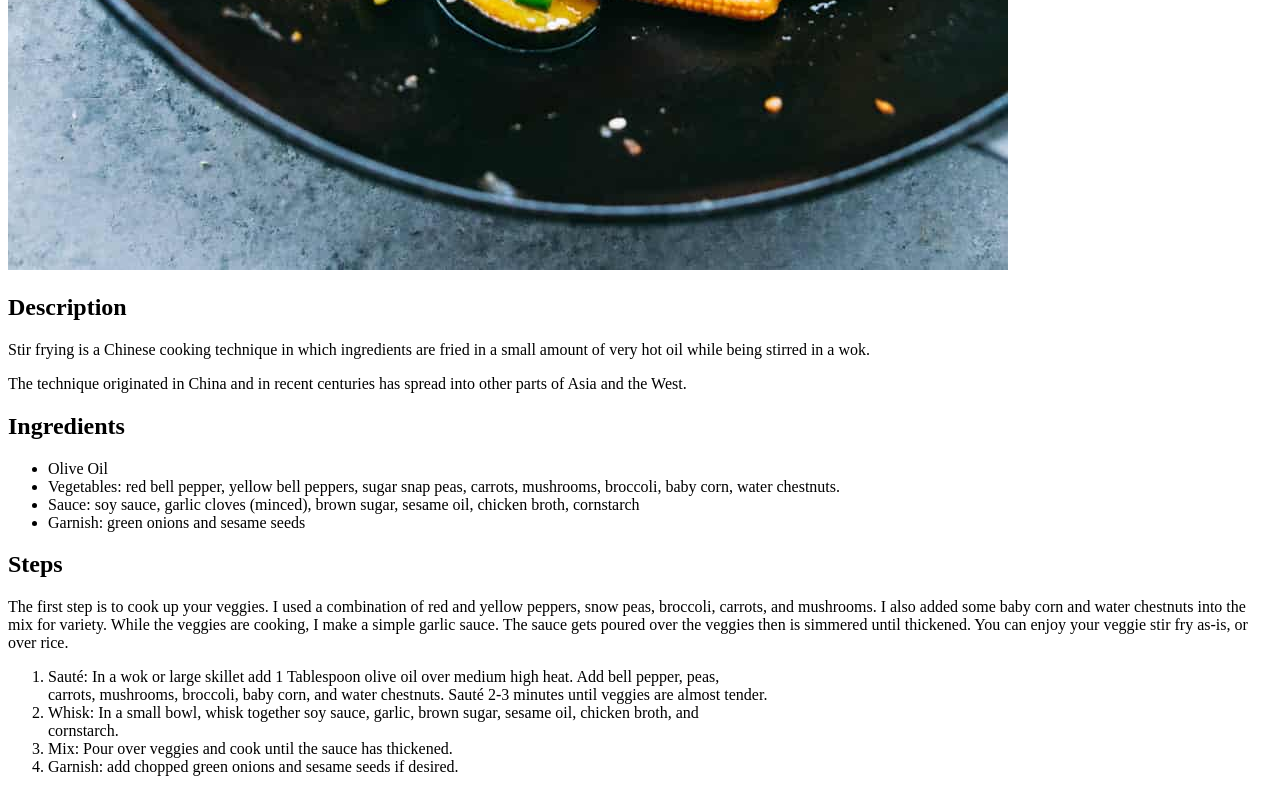
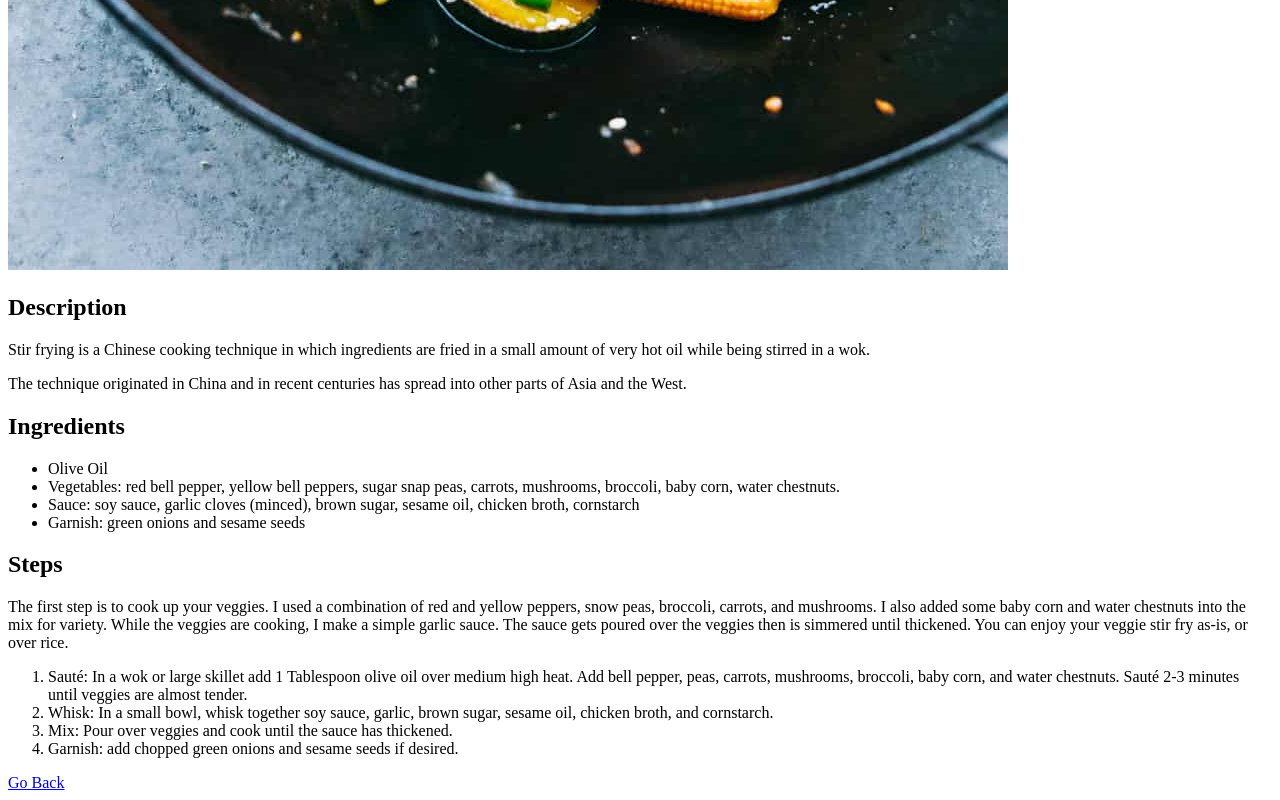
Before and after one commit to nylvenic/odin-recipes, a plain HTML site: page recipes/stirfry.html in a window 1280 px wide. Shown: the part 1310-2110 px from the top of the page. Drawn offline with Linux system fonts and the light colour scheme.

Commit message:
Made it easier to go back to index.html, fixed formatting issues with stirfry.html

```diff
--- a/recipes/stirfry.html
+++ b/recipes/stirfry.html
@@ -20,10 +20,11 @@
         <h2>Steps</h2>
             <p>The first step is to cook up your veggies. I used a combination of red and yellow peppers, snow peas, broccoli, carrots, and mushrooms. I also added some baby corn and water chestnuts into the mix for variety. While the veggies are cooking, I make a simple garlic sauce. The sauce gets poured over the veggies then is simmered until thickened. You can enjoy your veggie stir fry as-is, or over rice.</p>
             <ol>
-                <li>Sauté: In a wok or large skillet add 1 Tablespoon olive oil over medium high heat. Add bell pepper, peas, </li>carrots, mushrooms, broccoli, baby corn, and water chestnuts. Sauté 2-3 minutes until veggies are almost tender.
-                <li>Whisk: In a small bowl, whisk together soy sauce, garlic, brown sugar, sesame oil, chicken broth, and </li>cornstarch.
+                <li>Sauté: In a wok or large skillet add 1 Tablespoon olive oil over medium high heat. Add bell pepper, peas, carrots, mushrooms, broccoli, baby corn, and water chestnuts. Sauté 2-3 minutes until veggies are almost tender.</li>
+                <li>Whisk: In a small bowl, whisk together soy sauce, garlic, brown sugar, sesame oil, chicken broth, and cornstarch.</li>
                 <li>Mix: Pour over veggies and cook until the sauce has thickened.</li>
                 <li>Garnish: add chopped green onions and sesame seeds if desired.</li>
             </ol>
+        <a href="../index.html">Go Back</a>
     </body>
 </html>
```
Also changed, not shown: recipes/cheesecake.html (+1 -0 lines), recipes/lasagna.html (+1 -0 lines).
